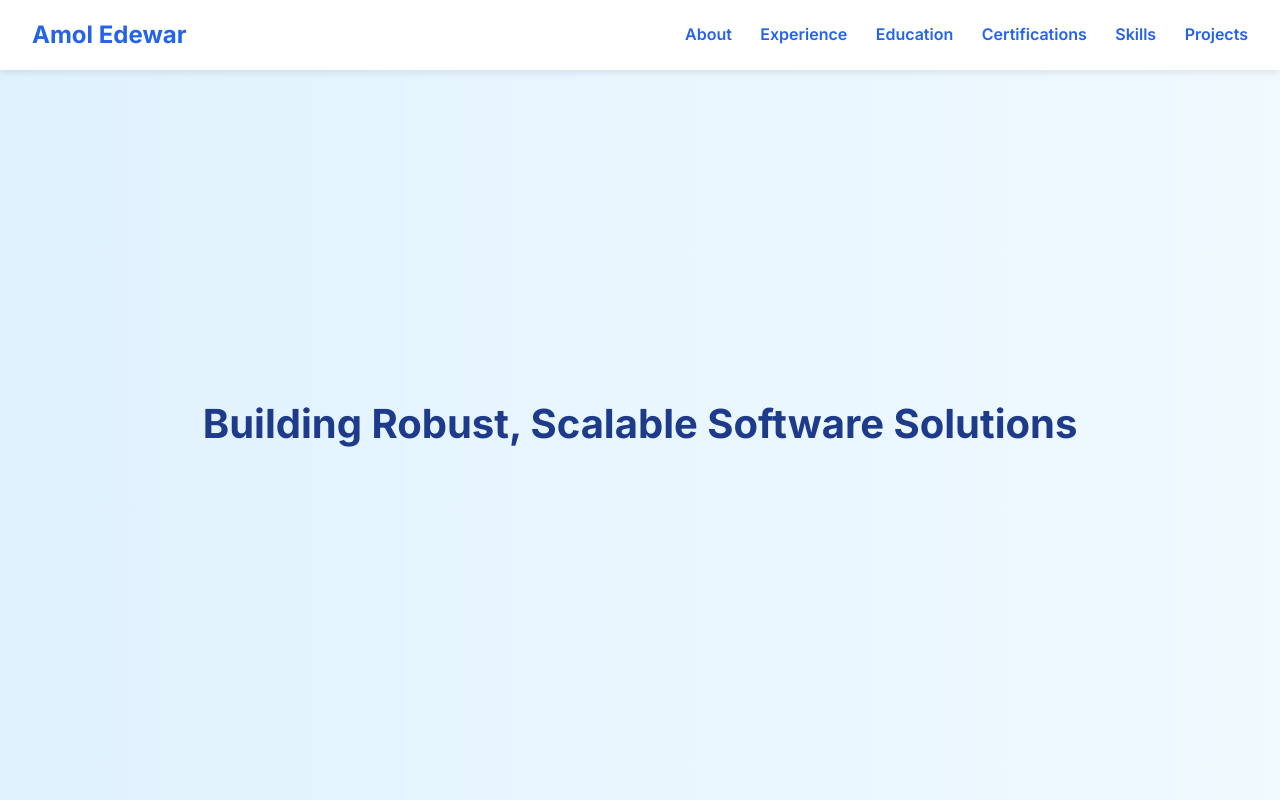
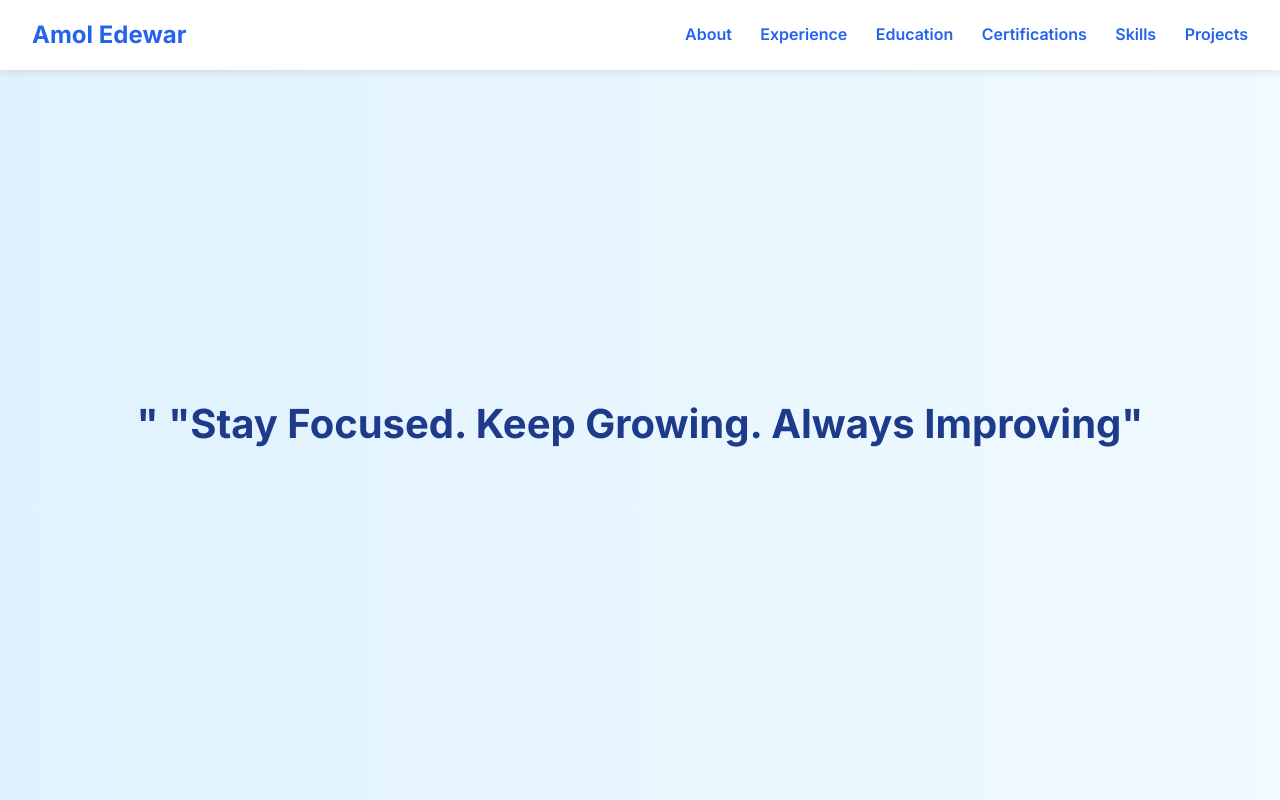
Before and after one commit to amoledewar/amoledewar.github.io, a plain HTML site: page index.html in a window 1280 px wide. Shown: the top 800 px of the page. Drawn offline with Linux system fonts and the light colour scheme.

Commit message:
Update index.html

```diff
--- a/index.html
+++ b/index.html
@@ -209,7 +209,8 @@ text-align: center;
 
 <!-- HERO / SLOGAN -->
 <section class="hero">
-  <h1>Building Robust, Scalable Software Solutions</h1>
+  <h1>"
+   "Stay Focused. Keep Growing. Always Improving"</h1>
 </section>
 
 <!-- MAIN CONTAINER -->
@@ -229,7 +230,7 @@ text-align: center;
     <p>
      I am a passionate and detail-oriented Java Developer with hands-on experience in building robust, scalable, and high-performance applications.
      With a strong foundation in object-oriented programming, I specialize in developing backend systems using Java, Spring Boot, and RESTful APIs.
-
+     <br>
      I enjoy solving complex problems through clean and efficient code, and I thrive in collaborative environments where innovation and continuous learning are valued.
      Whether working on enterprise-level applications or side projects, I take pride in writing maintainable, testable, and well-documented code.
   </section>
```
